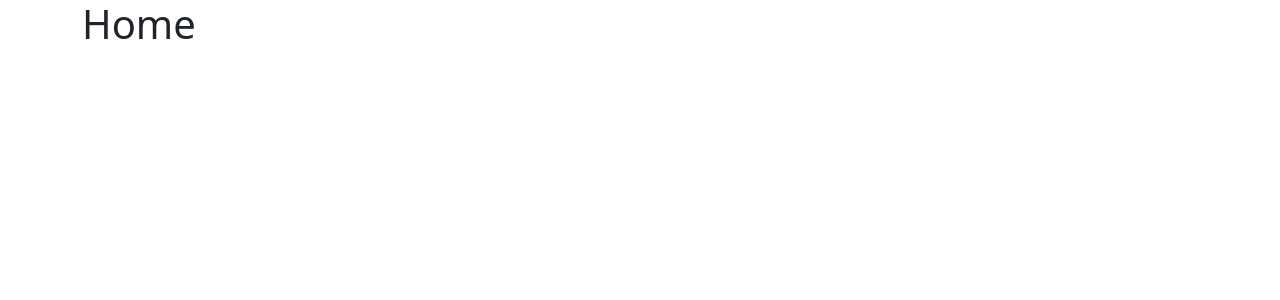
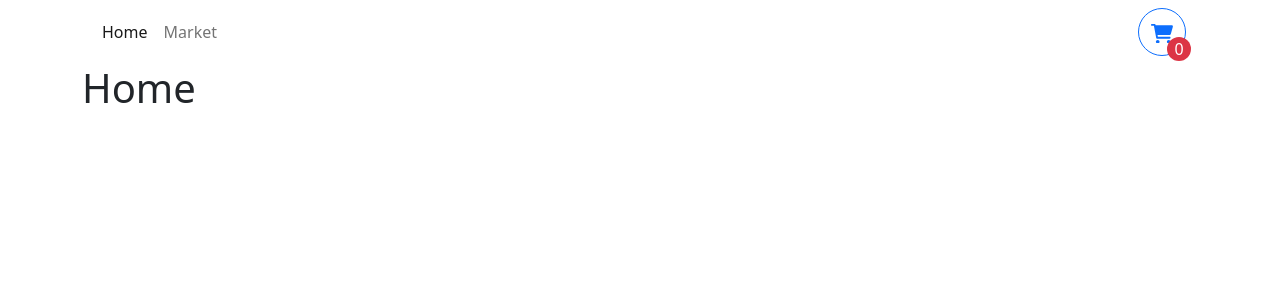
Before and after one commit to blakbox23/Sokoni, a React (Vite) app: page / in a window 1280 px wide. Shown: the top 300 px of the page. Built offline with nearby package versions, Linux system fonts and the light colour scheme; the HTML template or start-up script is replaced by a standard one.

Commit message:
Implement the cart using context, hooks, and react-bootstrap

```diff
--- a/src/App.tsx
+++ b/src/App.tsx
@@ -1,19 +1,22 @@
-import { Routes, Route } from "react-router-dom"
-import { Container } from "react-bootstrap"
-import { Home } from "./pages/Home"
-import { Market } from "./pages/Market"
-
+import { Routes, Route } from "react-router-dom";
+import { Container } from "react-bootstrap";
+import { Home } from "./pages/Home";
+import { Market } from "./pages/Market";
+import { Navbar } from "./components/Navbar";
+import { ShoppingCartProvider } from "./context/ShoppingCartContext";
 
 function App() {
-
   return (
-    <Container className="mb-4">
+    <ShoppingCartProvider>
+      <Container className="mb-4">
+        <Navbar />
         <Routes>
           <Route path="/" element={<Home />} />
           <Route path="/market" element={<Market />} />
         </Routes>
       </Container>
-  )
+    </ShoppingCartProvider>
+  );
 }
 
-export default App
+export default App;
--- /dev/null
+++ b/src/components/CartItem.tsx
@@ -0,0 +1,44 @@
+import { Button, Stack } from "react-bootstrap"
+import { useShoppingCart } from "../context/ShoppingCartContext"
+import storeItems from "../data/items.json"
+
+type CartItemProps = {
+    id: number
+    quantity: number
+  }
+
+export function CartItem({ id, quantity }: CartItemProps) {
+const {removeFromCart } = useShoppingCart()
+const item = storeItems.find(item => item.id === id)
+if (item == null) return null
+
+return (
+    <Stack direction="horizontal" gap={2} className="d-flex align-items-center">
+      <img
+        src={item.imgUrl}
+        style={{ width: "125px", height: "75px", objectFit: "cover" }}
+      />
+      <div className="me-auto">
+        <div>
+          {item.name}{" "}
+          {quantity > 1 && (
+            <span className="text-muted" style={{ fontSize: ".65rem" }}>
+              x{quantity}
+            </span>
+          )}
+        </div>
+        <div className="text-muted" style={{ fontSize: ".75rem" }}>
+          {item.price}
+        </div>
+      </div>
+      <div> {(item.price * quantity)}</div>
+      <Button
+        variant="outline-danger"
+        size="sm"
+        onClick={() => removeFromCart(item.id)}
+      >
+        &times;
+      </Button>
+    </Stack>
+  )
+}
--- /dev/null
+++ b/src/components/Navbar.tsx
@@ -0,0 +1,52 @@
+import { Button, Container, Nav, Navbar as NavbarBS } from "react-bootstrap";
+import { NavLink } from "react-router-dom";
+import { useShoppingCart } from "../context/ShoppingCartContext"
+
+export function Navbar() {
+  const {openCart, cartQuantity } = useShoppingCart()
+  return (
+    <NavbarBS>
+      <Container>
+
+        <Nav className="me-auto">
+          <Nav.Link to="/" as={NavLink}>
+            Home
+          </Nav.Link>
+          <Nav.Link to="/market" as={NavLink}>
+            Market
+          </Nav.Link>
+        </Nav>
+
+        <Button
+          onClick={openCart}
+          style={{ width: "3rem", height: "3rem", position: "relative" }}
+          variant="outline-primary"
+          className="rounded-circle"
+        >
+          <svg
+            xmlns="http://www.w3.org/2000/svg"
+            viewBox="0 0 576 512"
+            fill="currentColor"
+          >
+            <path d="M96 0C107.5 0 117.4 8.19 119.6 19.51L121.1 32H541.8C562.1 32 578.3 52.25 572.6 72.66L518.6 264.7C514.7 278.5 502.1 288 487.8 288H170.7L179.9 336H488C501.3 336 512 346.7 512 360C512 373.3 501.3 384 488 384H159.1C148.5 384 138.6 375.8 136.4 364.5L76.14 48H24C10.75 48 0 37.25 0 24C0 10.75 10.75 0 24 0H96zM128 464C128 437.5 149.5 416 176 416C202.5 416 224 437.5 224 464C224 490.5 202.5 512 176 512C149.5 512 128 490.5 128 464zM512 464C512 490.5 490.5 512 464 512C437.5 512 416 490.5 416 464C416 437.5 437.5 416 464 416C490.5 416 512 437.5 512 464z" />
+          </svg>
+          <div
+              className="rounded-circle bg-danger d-flex justify-content-center align-items-center"
+              style={{
+                color: "white",
+                width: "1.5rem",
+                height: "1.5rem",
+                position: "absolute",
+                bottom: 0,
+                right: 0,
+                transform: "translate(25%, 25%)",
+              }}
+            >
+              {cartQuantity}
+            </div>
+        </Button>
+
+      </Container>
+    </NavbarBS>
+  );
+}
--- /dev/null
+++ b/src/components/ShoppingCart.tsx
@@ -0,0 +1,36 @@
+import { Offcanvas, Stack } from "react-bootstrap"
+import { useShoppingCart } from "../context/ShoppingCartContext"
+import storeItems from "../data/items.json"
+import { CartItem } from "./CartItem"
+
+type ShoppingCartProps = {
+    isOpen: boolean
+  }
+
+
+export function ShoppingCart({isOpen}: ShoppingCartProps){
+    const { closeCart, cartItems } = useShoppingCart()
+    return (
+        <Offcanvas show={isOpen} onHide={closeCart} placement="end">
+          <Offcanvas.Header closeButton>
+            <Offcanvas.Title>Cart</Offcanvas.Title>
+          </Offcanvas.Header>
+          <Offcanvas.Body>
+            <Stack gap={3}>
+              {cartItems.map(item => (
+                <CartItem key={item.id} {...item} />
+              ))}
+              <div className="ms-auto fw-bold fs-5">
+                Total{" "}
+                {
+                  cartItems.reduce((total, cartItem) => {
+                    const item = storeItems.find(i => i.id === cartItem.id)
+                    return total + (item?.price || 0) * cartItem.quantity
+                  }, 0)
+                }
+              </div>
+            </Stack>
+          </Offcanvas.Body>
+        </Offcanvas>
+      )
+}
--- /dev/null
+++ b/src/components/StoreItem.tsx
@@ -0,0 +1,62 @@
+import { Button, Card } from "react-bootstrap";
+import { useShoppingCart } from "../context/ShoppingCartContext"
+
+type StoreItemProps = {
+  id: number;
+  name: string;
+  price: number;
+  imgUrl: string;
+};
+
+export function StoreItem({ id, name, price, imgUrl }: StoreItemProps) {
+
+    const {
+        getItemQuantity,
+        increaseCartQuantity,
+        decreaseCartQuantity,
+        removeFromCart,
+      } = useShoppingCart()
+
+      const quantity = getItemQuantity(id)
+
+  return (
+    <Card className="h-100">
+      <Card.Img
+        variant="top"
+        src={imgUrl}
+        height="200px"
+        style={{ objectFit: "cover" }}
+      />
+      <Card.Body className="d-flex flex-column">
+        <Card.Text className="d-flex justify-content-between align-items-baseline mb-4">
+          <span className="fs-5">{name}</span>
+          <span className="ms-2 text-muted">{price}</span>
+        </Card.Text>
+        <div className="mt-auto">
+          {quantity === 0 ? (
+            <Button className="w-100" onClick={() => increaseCartQuantity(id)}>+ Add To Cart</Button>
+          ) : (
+            <div
+              className="d-flex align-items-center flex-column"
+              style={{ gap: ".5rem" }}
+            >
+              <div
+                className="d-flex align-items-center justify-content-center"
+                style={{ gap: ".5rem" }}
+              >
+                <Button onClick={() => decreaseCartQuantity(id)}>-</Button>
+                <div>
+                  <span className="fs-3">{quantity}</span> in cart
+                </div>
+                <Button onClick={() => increaseCartQuantity(id)}>+</Button>
+              </div>
+              <Button onClick={() => removeFromCart(id)} variant="danger" size="sm">
+                Remove
+              </Button>
+            </div>
+          )}
+        </div>
+      </Card.Body>
+    </Card>
+  );
+}
--- /dev/null
+++ b/src/context/ShoppingCartContext.tsx
@@ -0,0 +1,101 @@
+import { createContext, ReactNode, useContext, useState } from "react";
+import { ShoppingCart } from "../components/ShoppingCart";
+
+type ShoppingCartContext = {
+  getItemQuantity: (id: number) => number;
+  increaseCartQuantity: (id: number) => void;
+  decreaseCartQuantity: (id: number) => void;
+  removeFromCart: (id: number) => void;
+  cartItems: CartItem[];
+  cartQuantity: number;
+  openCart: () => void;
+  closeCart: () => void;
+};
+
+type ShoppingCartProviderProps = {
+  children: ReactNode;
+};
+
+type CartItem = {
+  id: number;
+  quantity: number;
+};
+
+//CREATE CONTEXT
+const ShoppingCartContext = createContext({} as ShoppingCartContext);
+
+//CREATE HOOK TO USE THE CONTEXT
+export function useShoppingCart() {
+  return useContext(ShoppingCartContext);
+}
+
+//CREATE THE PROVIDER OF THE CONTEXT
+export function ShoppingCartProvider({ children }: ShoppingCartProviderProps) {
+  const [isOpen, setIsOpen] = useState(false);
+  const [cartItems, setCartItems] = useState<CartItem[]>([]);
+
+  const cartQuantity = cartItems.reduce(
+    (quantity, item) => item.quantity + quantity,
+    0
+  );
+
+  const openCart = () => setIsOpen(true);
+  const closeCart = () => setIsOpen(false);
+
+  function getItemQuantity(id: number) {
+    return cartItems.find((item) => item.id === id)?.quantity || 0;
+  }
+  function increaseCartQuantity(id: number) {
+    setCartItems((currItems) => {
+      if (currItems.find((item) => item.id === id) == null) {
+        return [...currItems, { id, quantity: 1 }];
+      } else {
+        return currItems.map((item) => {
+          if (item.id === id) {
+            return { ...item, quantity: item.quantity + 1 };
+          } else {
+            return item;
+          }
+        });
+      }
+    });
+  }
+  function decreaseCartQuantity(id: number) {
+    setCartItems((currItems) => {
+      if (currItems.find((item) => item.id === id)?.quantity === 1) {
+        return currItems.filter((item) => item.id !== id);
+      } else {
+        return currItems.map((item) => {
+          if (item.id === id) {
+            return { ...item, quantity: item.quantity - 1 };
+          } else {
+            return item;
+          }
+        });
+      }
+    });
+  }
+  function removeFromCart(id: number) {
+    setCartItems((currItems) => {
+      return currItems.filter((item) => item.id !== id);
+    });
+  }
+
+  return (
+    <ShoppingCartContext.Provider
+      value={{
+        getItemQuantity,
+        increaseCartQuantity,
+        decreaseCartQuantity,
+        removeFromCart,
+        cartItems,
+        closeCart,
+        openCart,
+        cartQuantity
+      }}
+    >
+      {children}
+      <ShoppingCart isOpen={isOpen} />
+    </ShoppingCartContext.Provider>
+  );
+}
--- a/src/pages/Market.tsx
+++ b/src/pages/Market.tsx
@@ -1,4 +1,18 @@
+import { Col, Row } from "react-bootstrap"
+import { StoreItem } from "../components/StoreItem"
+import storeItems from "../data/items.json"
 
 export function Market() {
-    return <h1>Market</h1>
+    return (
+      <>
+      <h2>Market</h2>
+      <Row md={2} xs={1} lg={3} className="g-3">
+      {storeItems.map(item => (
+          <Col key={item.id}>
+            <StoreItem {...item}/>
+          </Col>
+        ))}
+      </Row>
+      </>
+    )
   }
```
